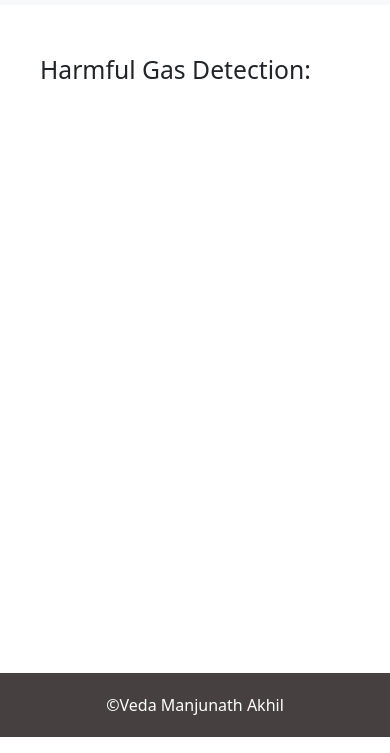
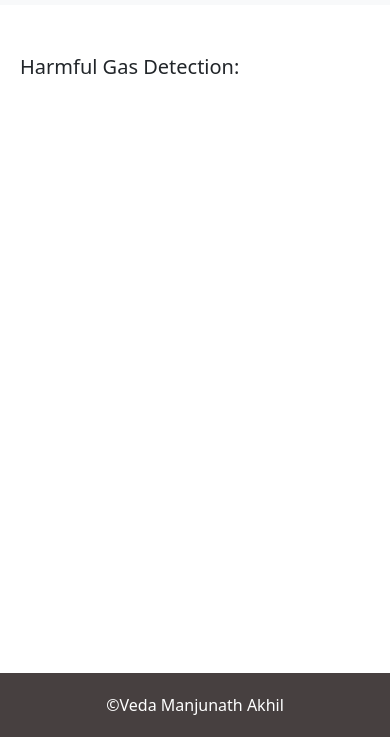
Before and after one commit to aerrojuakhil/monitoring-and-control-system, a plain HTML site: page gas.html in a window 390 px wide. Shown: the part 91-844 px from the top of the page. Drawn offline with nearby package versions, Linux system fonts and the light colour scheme; no server answers.

Commit message:
Update gas.html

```diff
--- a/gas.html
+++ b/gas.html
@@ -16,10 +16,16 @@
     main {
         min-height: calc(100vh - 56px - 64px);
     }
-
+    h2{
+        padding: 50px 0px 0px 40px;
+    }
     @media screen and (max-width: 480px) {
         main {
             min-height: calc(100vh - 112px - 64px);
+        }
+        h2{
+            font-size: 20px;
+            padding: 50px 0px 0px 20px;
         }
     }
 </style>
@@ -54,7 +60,7 @@
 
     <main>
         <div>
-            <h2 style="padding: 50px 0px 0px 40px;">
+            <h2>
                 Harmful Gas Detection: <span id="gas_val"></span><br><br>
             </h2>
         </div>
```
